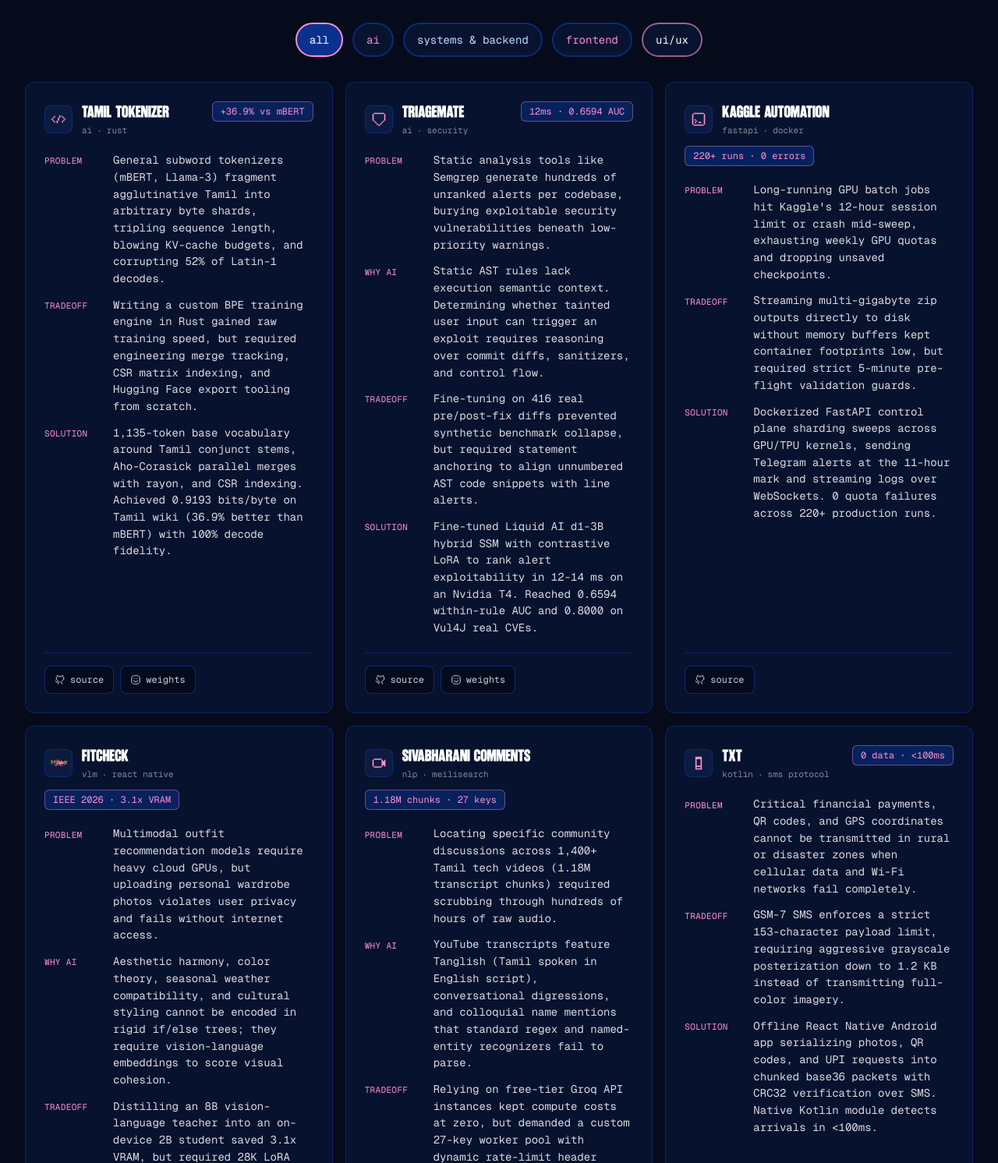
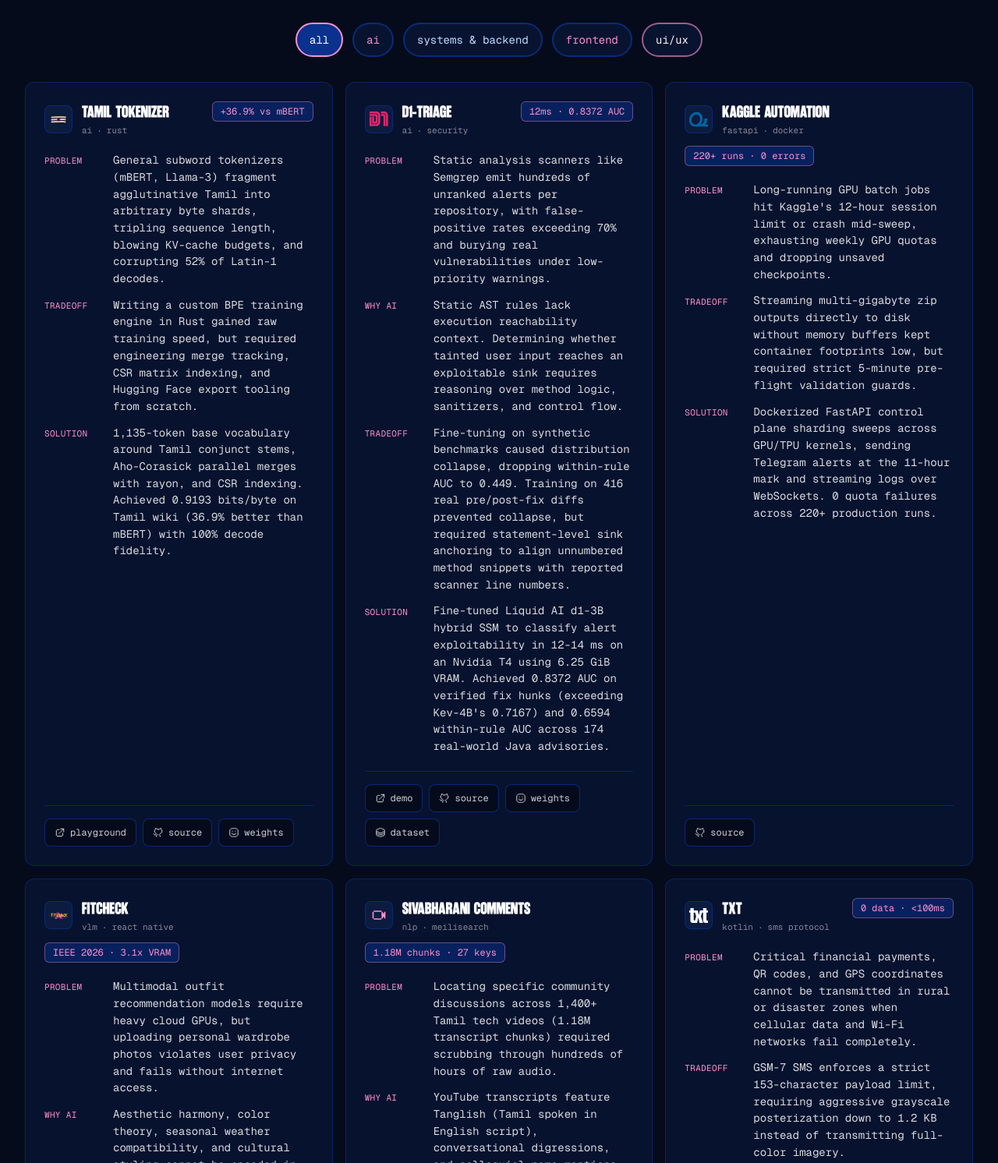
Before and after one commit to barryallen16/portfolio, a plain HTML site: page index.html in a window 1280 px wide. Shown: the part 2463-3955 px from the top of the page at 78% size. Drawn offline with nearby package versions, Linux system fonts and the light colour scheme.

Commit message:
update portfolio projects and logos

```diff
--- a/index.html
+++ b/index.html
@@ -327,8 +327,8 @@
                   <div class="text-white/70 text-[11px] sm:text-xs mt-0.5 leading-snug">Rust Tamil tokenizer (+36.9% vs mBERT)</div>
                 </a>
                 <a
-                  href="#project-triagemate"
-                  data-target-project="triagemate"
+                  href="#project-d1-triage"
+                  data-target-project="d1-triage"
                   class="proof-anchor-card group p-2.5 sm:p-3 rounded-lg bg-[#0a1638]/90 border border-[#09318D]/70 hover:border-[#fd91cc] transition-all duration-200 hover:-translate-y-0.5 hover:shadow-lg hover:shadow-[#09318D]/50 focus-visible:outline-none focus-visible:ring-2 focus-visible:ring-[#fd91cc] block text-left"
                 >
                   <div class="flex items-center justify-between">
@@ -730,9 +730,14 @@
             <div class="flex flex-wrap items-start justify-between gap-2 sm:gap-3">
               <div class="flex items-center gap-2.5 sm:gap-3 min-w-0">
                 <div
-                  class="w-9 h-9 shrink-0 rounded-lg bg-[#0c1b40] border border-[#09318D]/70 grid place-items-center"
-                >
-                  <svg xmlns="http://www.w3.org/2000/svg" fill="currentColor" viewBox="0 0 24 24" class="w-5 h-5 text-[#fd91cc]" style="image-rendering:pixelated" aria-hidden="true"><path d="M11 18H9v-4h2v4Zm-4-1H5v-2h2v2Zm12-2v2h-2v-2h2ZM5 15H3v-2h2v2Zm16 0h-2v-2h2v2Zm-8-1h-2v-4h2v4ZM3 13H1v-2h2v2Zm20 0h-2v-2h2v2ZM5 11H3V9h2v2Zm16 0h-2V9h2v2Zm-6-1h-2V6h2v4ZM7 9H5V7h2v2Zm12 0h-2V7h2v2Z"/></svg>
+                  class="w-9 h-9 shrink-0 rounded-lg bg-[#0c1b40] border border-[#09318D]/70 grid place-items-center overflow-hidden"
+                >
+                  <img
+                    src="./images/partha-logo.svg"
+                    loading="lazy"
+                    alt="Partha logo"
+                    class="w-6 h-6 object-contain"
+                  />
                 </div>
                 <div>
                   <h3 class="text-white text-base sm:text-lg lg:text-xl leading-tight font-sans font-medium">
@@ -773,6 +778,15 @@
               class="mt-auto pt-4 border-t border-[#09318D]/60 flex flex-wrap gap-2 items-center"
             >
               <a
+                href="https://partha.isroot.in/"
+                target="_blank"
+                rel="noopener noreferrer"
+                class="inline-flex items-center gap-1.5 px-3 py-1.5 rounded-lg border border-[#09318D]/80 bg-[#050b1d] hover:bg-[#09318D] hover:border-[#fd91cc] text-white/80 hover:text-white font-mono text-xs transition-all duration-200 min-h-[38px] sm:min-h-[36px]"
+              >
+                <svg xmlns="http://www.w3.org/2000/svg" fill="currentColor" viewBox="0 0 24 24" class="w-3.5 h-3.5 text-white/70" style="image-rendering:pixelated" aria-hidden="true"><path d="M17 21H5v-2h12v2ZM5 19H3V7h2v12Zm14 0h-2v-6h2v6Zm-8-6v2H9v-2h2Zm2 0h-2v-2h2v2Zm2-2h-2V9h2v2Zm6 0h-2V7h-2V5h-4V3h8v8Zm-4-2h-2V7h2v2Zm-6-2H5V5h6v2Z"/></svg>
+                playground
+              </a>
+              <a
                 href="https://github.com/barryallen16/tamil-tokenizer"
                 target="_blank"
                 rel="noopener noreferrer"
@@ -782,7 +796,7 @@
                 source
               </a>
               <a
-                href="https://huggingface.co/barryallen16/tamil-tokenizer-wiki"
+                href="https://huggingface.co/barryallen16/partha-tamil-tokenizer"
                 target="_blank"
                 rel="noopener noreferrer"
                 class="inline-flex items-center gap-1.5 px-3 py-1.5 rounded-lg border border-[#09318D]/80 bg-[#050b1d] hover:bg-[#09318D] hover:border-[#fd91cc] text-white/80 hover:text-white font-mono text-xs transition-all duration-200 min-h-[38px] sm:min-h-[36px]"
@@ -793,23 +807,28 @@
             </div>
           </div>
 
-          <!-- 2. triagemate -->
+          <!-- 2. d1-triage -->
           <div
-            id="project-triagemate"
+            id="project-d1-triage"
             class="project-card w-full h-full flex flex-col p-5 sm:p-6 border border-[#09318D]/60 rounded-xl bg-[#081330]/95 gap-5 transition-all duration-300 hover:border-[#fd91cc]/70 hover:shadow-xl hover:shadow-[#09318D]/30 scroll-mt-28"
             data-categories="ai,backend"
-            data-project="triagemate"
+            data-project="d1-triage"
           >
             <div class="flex flex-wrap items-start justify-between gap-2 sm:gap-3">
               <div class="flex items-center gap-2.5 sm:gap-3 min-w-0">
                 <div
-                  class="w-9 h-9 shrink-0 rounded-lg bg-[#0c1b40] border border-[#09318D]/70 grid place-items-center"
-                >
-                  <svg xmlns="http://www.w3.org/2000/svg" fill="currentColor" viewBox="0 0 24 24" class="w-5 h-5 text-[#fd91cc]" style="image-rendering:pixelated" aria-hidden="true"><path d="M14 22h-4v-2h4v2Zm-4-4v2H8v-2h2Zm6 2h-2v-2h2v2Zm-8-2H6v-2h2v2Zm10 0h-2v-2h2v2ZM6 16H4v-2h2v2Zm14 0h-2v-2h2v2ZM4 14H2V4h2v10Zm18 0h-2V4h2v10ZM20 4H4V2h16v2Z"/></svg>
+                  class="w-9 h-9 shrink-0 rounded-lg bg-[#0c1b40] border border-[#09318D]/70 grid place-items-center overflow-hidden"
+                >
+                  <img
+                    src="./images/d1-logo.svg"
+                    loading="lazy"
+                    alt="d1-triage logo"
+                    class="w-6 h-6 object-contain"
+                  />
                 </div>
                 <div>
                   <h3 class="text-white text-base sm:text-lg lg:text-xl leading-tight font-sans font-medium">
-                    triagemate
+                    d1-triage
                   </h3>
                   <div class="flex items-center gap-1.5 mt-1 font-mono text-[11px] text-white/50">
                     <span>ai</span>
@@ -819,32 +838,32 @@
                 </div>
               </div>
               <span class="shrink-0 px-2.5 py-1 rounded-md border border-[#fd91cc]/40 bg-[#09318D]/50 text-[#fd91cc] font-mono text-xs font-medium whitespace-nowrap self-start">
-                12ms &middot; 0.6594 AUC
+                12ms &middot; 0.8372 AUC
               </span>
             </div>
             <dl class="pt">
               <div class="pt-row">
                 <dt>problem</dt>
                 <dd>
-                  Static analysis tools like Semgrep generate hundreds of unranked alerts per codebase, burying exploitable security vulnerabilities beneath low-priority warnings.
+                  Static analysis scanners like Semgrep emit hundreds of unranked alerts per repository, with false-positive rates exceeding 70% and burying real vulnerabilities under low-priority warnings.
                 </dd>
               </div>
               <div class="pt-row">
                 <dt>why ai</dt>
                 <dd>
-                  Static AST rules lack execution semantic context. Determining whether tainted user input can trigger an exploit requires reasoning over commit diffs, sanitizers, and control flow.
+                  Static AST rules lack execution reachability context. Determining whether tainted user input reaches an exploitable sink requires reasoning over method logic, sanitizers, and control flow.
                 </dd>
               </div>
               <div class="pt-row">
                 <dt>tradeoff</dt>
                 <dd>
-                  Fine-tuning on 416 real pre/post-fix diffs prevented synthetic benchmark collapse, but required statement anchoring to align unnumbered AST code snippets with line alerts.
+                  Fine-tuning on synthetic benchmarks caused distribution collapse, dropping within-rule AUC to 0.449. Training on 416 real pre/post-fix diffs prevented collapse, but required statement-level sink anchoring to align unnumbered method snippets with reported scanner line numbers.
                 </dd>
               </div>
               <div class="pt-row">
                 <dt>solution</dt>
                 <dd>
-                  Fine-tuned Liquid AI d1-3B hybrid SSM with contrastive LoRA to rank alert exploitability in 12-14 ms on an Nvidia T4. Reached 0.6594 within-rule AUC and 0.8000 on Vul4J real CVEs.
+                  Fine-tuned Liquid AI d1-3B hybrid SSM to classify alert exploitability in 12-14 ms on an Nvidia T4 using 6.25 GiB VRAM. Achieved 0.8372 AUC on verified fix hunks (exceeding Kev-4B's 0.7167) and 0.6594 within-rule AUC across 174 real-world Java advisories.
                 </dd>
               </div>
             </dl>
@@ -852,7 +871,16 @@
               class="mt-auto pt-4 border-t border-[#09318D]/60 flex flex-wrap gap-2 items-center"
             >
               <a
-                href="https://github.com/barryallen16/triagemate"
+                href="https://barryallen16.github.io/d1-triage/"
+                target="_blank"
+                rel="noopener noreferrer"
+                class="inline-flex items-center gap-1.5 px-3 py-1.5 rounded-lg border border-[#09318D]/80 bg-[#050b1d] hover:bg-[#09318D] hover:border-[#fd91cc] text-white/80 hover:text-white font-mono text-xs transition-all duration-200 min-h-[38px] sm:min-h-[36px]"
+              >
+                <svg xmlns="http://www.w3.org/2000/svg" fill="currentColor" viewBox="0 0 24 24" class="w-3.5 h-3.5 text-white/70" style="image-rendering:pixelated" aria-hidden="true"><path d="M17 21H5v-2h12v2ZM5 19H3V7h2v12Zm14 0h-2v-6h2v6Zm-8-6v2H9v-2h2Zm2 0h-2v-2h2v2Zm2-2h-2V9h2v2Zm6 0h-2V7h-2V5h-4V3h8v8Zm-4-2h-2V7h2v2Zm-6-2H5V5h6v2Z"/></svg>
+                demo
+              </a>
+              <a
+                href="https://github.com/barryallen16/d1-triage"
                 target="_blank"
                 rel="noopener noreferrer"
                 class="inline-flex items-center gap-1.5 px-3 py-1.5 rounded-lg border border-[#09318D]/80 bg-[#050b1d] hover:bg-[#09318D] hover:border-[#fd91cc] text-white/80 hover:text-white font-mono text-xs transition-all duration-200 min-h-[38px] sm:min-h-[36px]"
@@ -861,13 +889,22 @@
                 source
               </a>
               <a
-                href="https://huggingface.co/barryallen16/triagemate"
+                href="https://huggingface.co/barryallen16/d1-3B-java-vuln-triage"
                 target="_blank"
                 rel="noopener noreferrer"
                 class="inline-flex items-center gap-1.5 px-3 py-1.5 rounded-lg border border-[#09318D]/80 bg-[#050b1d] hover:bg-[#09318D] hover:border-[#fd91cc] text-white/80 hover:text-white font-mono text-xs transition-all duration-200 min-h-[38px] sm:min-h-[36px]"
               >
                 <svg xmlns="http://www.w3.org/2000/svg" fill="currentColor" viewBox="0 0 24 24" class="w-3.5 h-3.5 fill-current text-white/70" style="image-rendering:pixelated" aria-hidden="true"><path d="M18 22H6v-2h12v2ZM6 20H4v-2h2v2Zm14 0h-2v-2h2v2ZM4 18H2V6h2v12Zm18 0h-2V6h2v12Zm-7-1H9v-2h6v2Zm-6-2H7v-2h2v2Zm8 0h-2v-2h2v2Zm-7-5H8V8h2v2Zm6 0h-2V8h2v2ZM6 6H4V4h2v2Zm14 0h-2V4h2v2Zm-2-2H6V2h12v2Z"/></svg>
                 weights
+              </a>
+              <a
+                href="https://huggingface.co/datasets/barryallen16/d1-triage"
+                target="_blank"
+                rel="noopener noreferrer"
+                class="inline-flex items-center gap-1.5 px-3 py-1.5 rounded-lg border border-[#09318D]/80 bg-[#050b1d] hover:bg-[#09318D] hover:border-[#fd91cc] text-white/80 hover:text-white font-mono text-xs transition-all duration-200 min-h-[38px] sm:min-h-[36px]"
+              >
+                <svg xmlns="http://www.w3.org/2000/svg" fill="currentColor" viewBox="0 0 24 24" class="w-3.5 h-3.5 text-white/70" style="image-rendering:pixelated" aria-hidden="true"><path d="M16 20v2H8v-2h8Zm-8 0H4v-2h4v2Zm12 0h-4v-2h4v2ZM4 10h4v2H4v2h4v2H4v2H2V6h2v4Zm18 8h-2v-2h-4v2H8v-2h8v-2h4v-2h-4v2H8v-2h8v-2h4V6h2v12ZM8 6H4V4h4v2Zm12 0h-4V4h4v2Zm-4-2H8V2h8v2Z"/></svg>
+                dataset
               </a>
             </div>
           </div>
@@ -882,9 +919,14 @@
             <div class="flex flex-wrap items-start justify-between gap-2 sm:gap-3">
               <div class="flex items-center gap-2.5 sm:gap-3 min-w-0">
                 <div
-                  class="w-9 h-9 shrink-0 rounded-lg bg-[#0c1b40] border border-[#09318D]/70 grid place-items-center"
-                >
-                  <svg xmlns="http://www.w3.org/2000/svg" fill="currentColor" viewBox="0 0 24 24" class="w-5 h-5 text-[#fd91cc]" style="image-rendering:pixelated" aria-hidden="true"><path d="M20 22H4v-2h16v2ZM4 20H2V4h2v16Zm18 0h-2V4h2v16ZM8 18H6v-2h2v2Zm8 0h-4v-2h4v2Zm-6-2H8v-2h2v2Zm-2-2H6v-2h2v2ZM20 4H4V2h16v2Z"/></svg>
+                  class="w-9 h-9 shrink-0 rounded-lg bg-[#0c1b40] border border-[#09318D]/70 grid place-items-center overflow-hidden"
+                >
+                  <img
+                    src="./images/kaggle-auto-logo.png"
+                    loading="lazy"
+                    alt="Kaggle Automation logo"
+                    class="w-6 h-6 object-contain"
+                  />
                 </div>
                 <div>
                   <h3 class="text-white text-base sm:text-lg lg:text-xl leading-tight font-sans font-medium">
@@ -1020,7 +1062,7 @@
                 paper
               </a>
               <a
-                href="https://github.com/barryallen16/fitcheck-website"
+                href="https://github.com/barryallen16/fitcheck"
                 target="_blank"
                 rel="noopener noreferrer"
                 class="inline-flex items-center gap-1.5 px-3 py-1.5 rounded-lg border border-[#09318D]/80 bg-[#050b1d] hover:bg-[#09318D] hover:border-[#fd91cc] text-white/80 hover:text-white font-mono text-xs transition-all duration-200 min-h-[38px] sm:min-h-[36px]"
@@ -1138,9 +1180,14 @@
             <div class="flex flex-wrap items-start justify-between gap-2 sm:gap-3">
               <div class="flex items-center gap-2.5 sm:gap-3 min-w-0">
                 <div
-                  class="w-9 h-9 shrink-0 rounded-lg bg-[#0c1b40] border border-[#09318D]/70 grid place-items-center"
-                >
-                  <svg xmlns="http://www.w3.org/2000/svg" fill="currentColor" viewBox="0 0 24 24" class="w-5 h-5 text-[#fd91cc]" style="image-rendering:pixelated" aria-hidden="true"><path d="M17 2H7v20h10V2Zm-2 18H9v-2h6v2Zm0-4H9V6h6v10Z"/></svg>
+                  class="w-9 h-9 shrink-0 rounded-lg bg-[#0c1b40] border border-[#09318D]/70 grid place-items-center overflow-hidden"
+                >
+                  <img
+                    src="./images/txt-logo.svg"
+                    loading="lazy"
+                    alt="txt logo"
+                    class="w-6 h-6 object-contain"
+                  />
                 </div>
                 <div>
                   <h3 class="text-white text-base sm:text-lg lg:text-xl leading-tight font-sans font-medium">
@@ -1198,6 +1245,15 @@
                 <svg xmlns="http://www.w3.org/2000/svg" fill="currentColor" viewBox="0 0 24 24" class="w-3.5 h-3.5 text-white/70" style="image-rendering:pixelated" aria-hidden="true"><path d="M17 21H5v-2h12v2ZM5 19H3V7h2v12Zm14 0h-2v-6h2v6Zm-8-6v2H9v-2h2Zm2 0h-2v-2h2v2Zm2-2h-2V9h2v2Zm6 0h-2V7h-2V5h-4V3h8v8Zm-4-2h-2V7h2v2Zm-6-2H5V5h6v2Z"/></svg>
                 pwa
               </a>
+              <a
+                href="https://github.com/barryallen16/txt/releases"
+                target="_blank"
+                rel="noopener noreferrer"
+                class="inline-flex items-center gap-1.5 px-3 py-1.5 rounded-lg border border-[#09318D]/80 bg-[#050b1d] hover:bg-[#09318D] hover:border-[#fd91cc] text-white/80 hover:text-white font-mono text-xs transition-all duration-200 min-h-[38px] sm:min-h-[36px]"
+              >
+                <svg xmlns="http://www.w3.org/2000/svg" fill="currentColor" viewBox="0 0 24 24" class="w-3.5 h-3.5 text-white/70" style="image-rendering:pixelated" aria-hidden="true"><path d="M18 22H6v-2h12v2ZM6 20H4v-2h2v2Zm14 0h-2v-2h2v2ZM4 18H2V6h2v12Zm18 0h-2V6h2v12Zm-7-1H9v-2h6v2Zm-6-2H7v-2h2v2Zm8 0h-2v-2h2v2Zm-7-5H8V8h2v2Zm6 0h-2V8h2v2ZM6 6H4V4h2v2Zm14 0h-2V4h2v2Zm-2-2H6V2h12v2Z"/></svg>
+                releases
+              </a>
             </div>
           </div>
 
@@ -1277,9 +1333,14 @@
             <div class="flex flex-wrap items-start justify-between gap-2 sm:gap-3">
               <div class="flex items-center gap-2.5 sm:gap-3 min-w-0">
                 <div
-                  class="w-9 h-9 shrink-0 rounded-lg bg-[#0c1b40] border border-[#09318D]/70 grid place-items-center"
-                >
-                  <svg xmlns="http://www.w3.org/2000/svg" fill="currentColor" viewBox="0 0 24 24" class="w-5 h-5 text-[#fd91cc]" style="image-rendering:pixelated" aria-hidden="true"><path d="M9 2H5v2H3v6h2v2h2v2h2v2h2v2h2v-2h2v-2h2v-2h2v-2h2V4h-2V2h-4v2h-2v2h-2V4H9V2Z"/></svg>
+                  class="w-9 h-9 shrink-0 rounded-lg bg-[#0c1b40] border border-[#09318D]/70 grid place-items-center overflow-hidden"
+                >
+                  <img
+                    src="./images/all-is-well-logo.png"
+                    loading="lazy"
+                    alt="all is well logo"
+                    class="w-6 h-6 object-contain"
+                  />
                 </div>
                 <div>
                   <h3 class="text-white text-base sm:text-lg lg:text-xl leading-tight font-sans font-medium">
@@ -1348,9 +1409,14 @@
             <div class="flex flex-wrap items-start justify-between gap-2 sm:gap-3">
               <div class="flex items-center gap-2.5 sm:gap-3 min-w-0">
                 <div
-                  class="w-9 h-9 shrink-0 rounded-lg bg-[#0c1b40] border border-[#09318D]/70 grid place-items-center"
-                >
-                  <svg xmlns="http://www.w3.org/2000/svg" fill="currentColor" viewBox="0 0 24 24" class="w-5 h-5 text-[#fd91cc]" style="image-rendering:pixelated" aria-hidden="true"><path d="M2 22H0v-4h2v4Zm14 0h-2v-4h2v4Zm8 0h-2v-4h2v4ZM4 18H2v-2h2v2Zm10 0h-2v-2h2v2Zm8 0h-2v-2h2v2Zm-10-2H4v-2h8v2Zm8 0h-4v-2h4v2Zm-9-4H5v-2h6v2Zm8 0h-4v-2h4v2ZM5 10H3V4h2v6Zm8 0h-2V4h2v6Zm8 0h-2V4h2v6ZM11 4H5V2h6v2Zm8 0h-4V2h4v2Z"/></svg>
+                  class="w-9 h-9 shrink-0 rounded-lg bg-[#0c1b40] border border-[#09318D]/70 grid place-items-center overflow-hidden"
+                >
+                  <img
+                    src="./images/hr-rag-logo.svg"
+                    loading="lazy"
+                    alt="hr rag agent logo"
+                    class="w-6 h-6 object-contain"
+                  />
                 </div>
                 <div>
                   <h3 class="text-white text-base sm:text-lg lg:text-xl leading-tight font-sans font-medium">
```
Also changed, not shown: images/all-is-well-logo.png (added), images/d1-logo.svg (added), images/hr-rag-logo.svg (added), images/kaggle-auto-logo.png (added), images/partha-logo.svg (added), images/txt-logo.svg (added), llms.txt.
